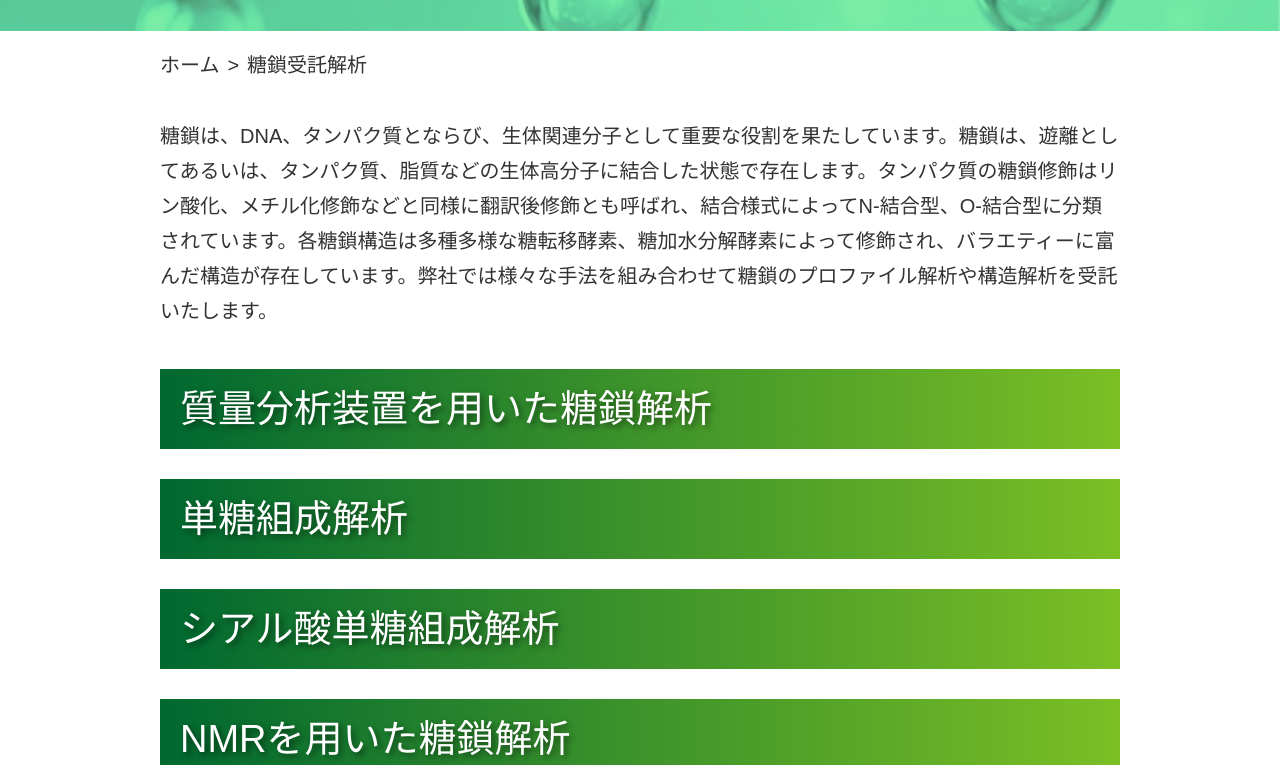
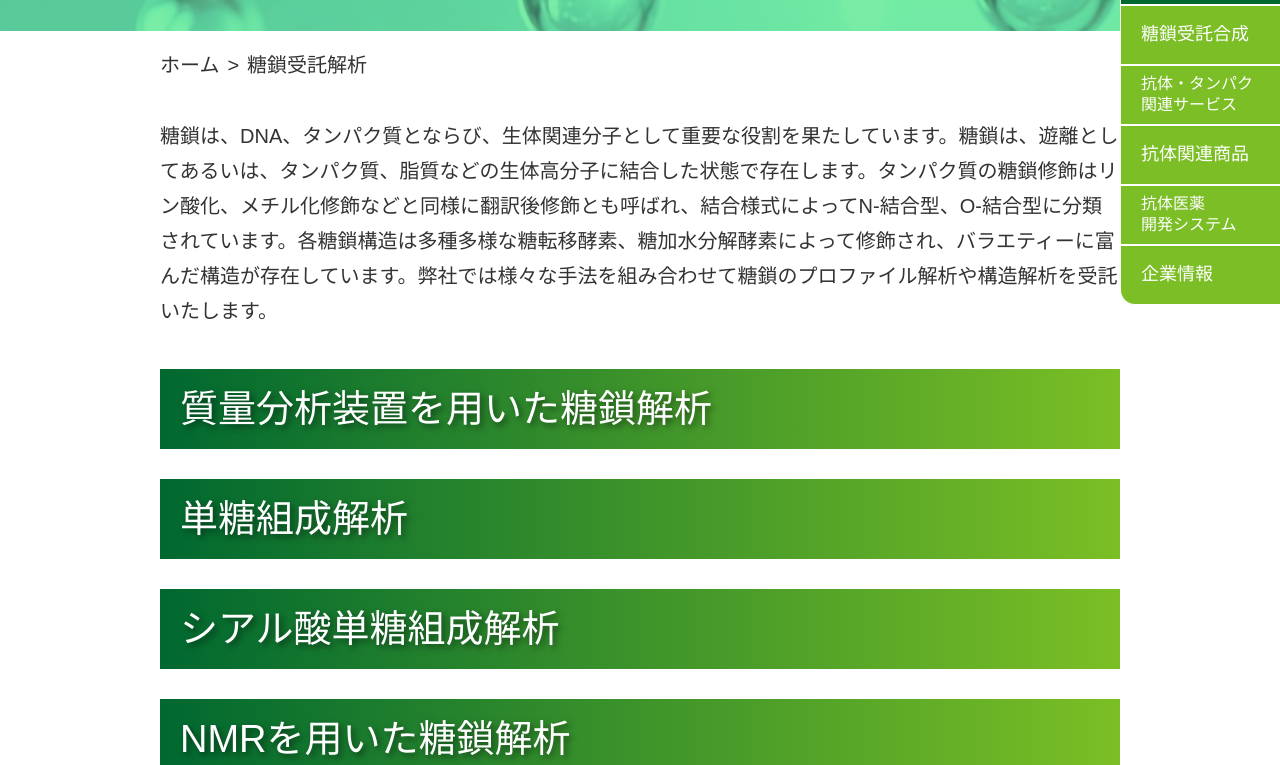
Before and after one commit to shunki-235/gate-ikagaku-souyaku, a website: page pages/analysis.html in a window 1280 px wide. Shown: the part 335-1100 px from the top of the page. Drawn offline with Linux system fonts and the light colour scheme.

Commit message:
feat: 糖鎖受託解析ページに右固定サイドナビゲーションを追加

```diff
--- a/assets/css/style.css
+++ b/assets/css/style.css
@@ -2285,6 +2285,63 @@ body {
     }
 }
 
+/* ============================================
+   Side Nav (Right Sticky Sidebar)
+   ============================================ */
+.side-nav {
+    position: fixed;
+    right: 0;
+    top: 50%;
+    transform: translateY(-50%);
+    z-index: 100;
+    display: flex;
+    flex-direction: column;
+}
+
+.side-nav__item {
+    display: flex;
+    align-items: center;
+    width: 160px;
+    height: 60px;
+    padding: 0 20px;
+    background-color: #7bbe26;
+    color: #fff;
+    font-size: 18px;
+    font-family: var(--font-family);
+    line-height: 1.3;
+    text-decoration: none;
+    border: 1px solid #fff;
+    border-right: none;
+    box-sizing: border-box;
+    transition: background-color 0.2s;
+}
+
+.side-nav__item:first-child {
+    border-radius: 15px 0 0 0;
+}
+
+.side-nav__item:last-child {
+    border-radius: 0 0 0 15px;
+}
+
+.side-nav__item--current {
+    background-color: #006830;
+}
+
+.side-nav__item:hover {
+    background-color: #006830;
+}
+
+.side-nav__item--two-line {
+    font-size: 16px;
+}
+
+@media (max-width: 1279px) {
+    .side-nav {
+        display: none;
+    }
+}
+
 /* ==========================================
    Small Mobile (max-width: 639px) - Tailwind sm相当
    ========================================== */
--- a/pages/analysis.html
+++ b/pages/analysis.html
@@ -328,6 +328,18 @@
       </div>
     </footer>
 
+    <!-- ========== Side Nav ========== -->
+    <nav class="side-nav" id="sideNav">
+      <a href="../" class="side-nav__item">ホーム</a>
+      <a href="#" class="side-nav__item side-nav__item--two-line">なぜ糖鎖？<br>糖鎖の視点</a>
+      <a href="#" class="side-nav__item side-nav__item--current">糖鎖受託解析</a>
+      <a href="#" class="side-nav__item">糖鎖受託合成</a>
+      <a href="#" class="side-nav__item side-nav__item--two-line">抗体・タンパク<br>関連サービス</a>
+      <a href="#" class="side-nav__item">抗体関連商品</a>
+      <a href="#" class="side-nav__item side-nav__item--two-line">抗体医薬<br>開発システム</a>
+      <a href="#" class="side-nav__item">企業情報</a>
+    </nav>
+
     <script src="../assets/js/main.js"></script>
   </body>
 </html>
```
